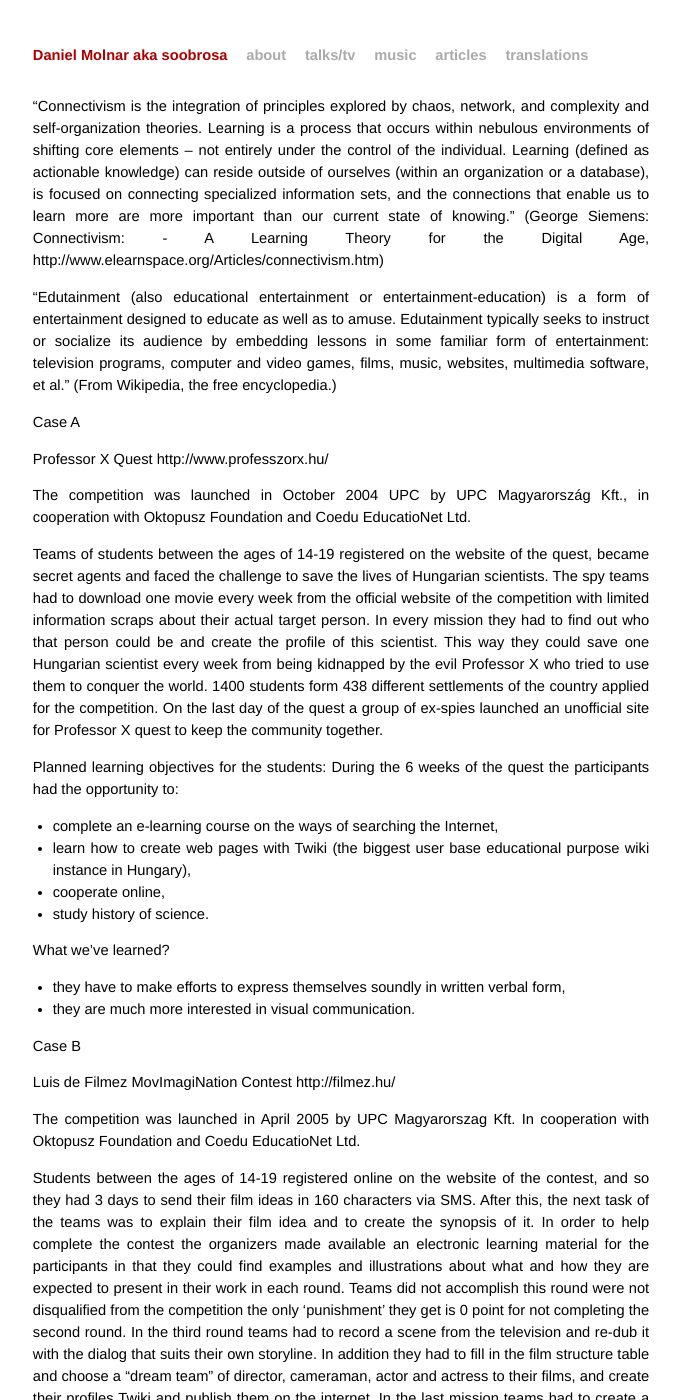
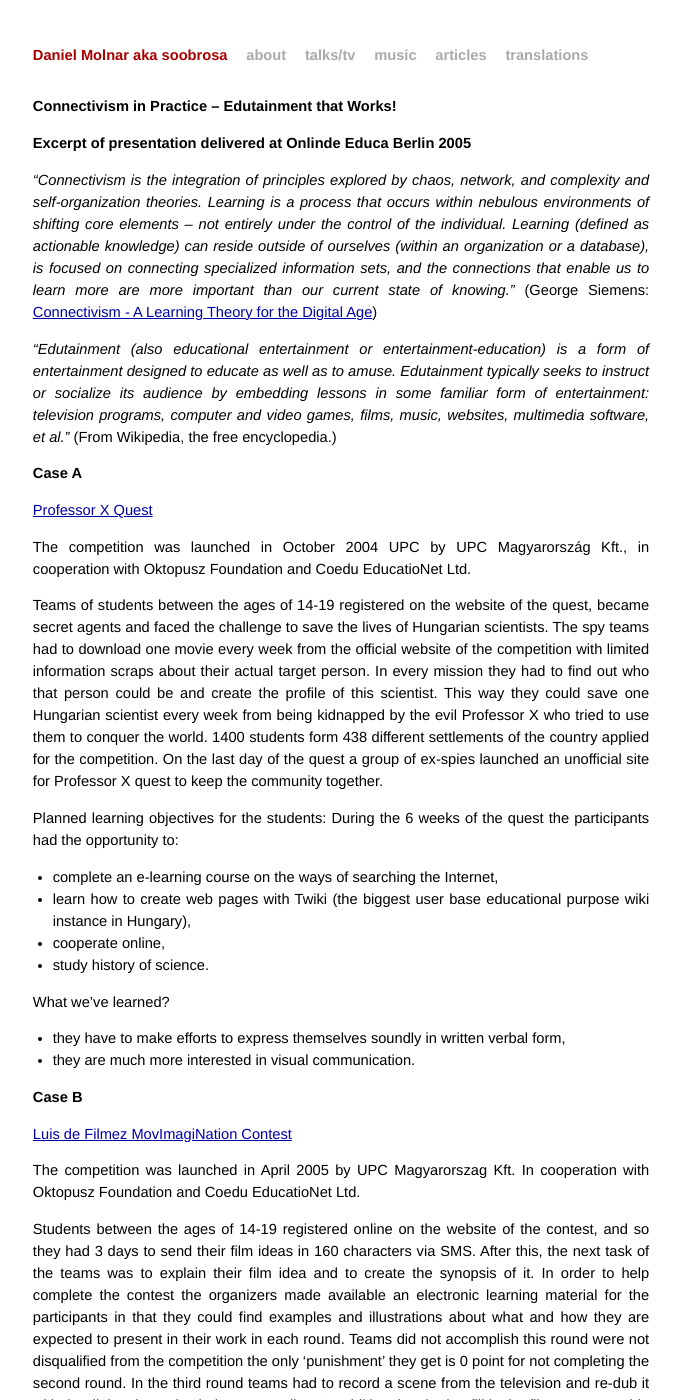
Before and after one commit to mojombo/mojombo.github.io, a Jekyll site: the page built from _posts/2005-12-01-online-educa-edutainment.md, in a window 1280 px wide and 1400 px high. Shown: the whole window, without its empty margins (299-980 px from the left). Built offline with Jekyll 4.4.1, drawn with Linux system fonts in a browser that asks for light colours; some of the changed text lies outside the part shown.

Commit message:
Update 2005-12-01-online-educa-edutainment.md

```diff
--- a/_posts/2005-12-01-online-educa-edutainment.md
+++ b/_posts/2005-12-01-online-educa-edutainment.md
@@ -4,14 +4,18 @@
 category: post
 ---
 
-"Connectivism is the integration of principles explored by chaos,  network, and complexity and self-organization theories. Learning  is a process that occurs within nebulous environments of  shifting core elements – not entirely under the control of the  individual. Learning (defined as actionable knowledge) can  reside outside of ourselves (within an organization or a  database), is focused on connecting specialized information  sets, and the connections that enable us to learn more are more  important than our current state of knowing." (George Siemens: Connectivism: - A Learning Theory for the  Digital Age, http://www.elearnspace.org/Articles/connectivism.htm)
+Connectivism in Practice – Edutainment that Works!
+-
 
-"Edutainment (also educational entertainment or  entertainment-education) is a form of entertainment designed to  educate as well as to amuse. Edutainment typically seeks to  instruct or socialize its audience by embedding lessons in some  familiar form of entertainment: television programs, computer  and video games, films, music, websites, multimedia software, et  al." (From Wikipedia, the free encyclopedia.)
+**Excerpt of presentation delivered at Onlinde Educa Berlin 2005**
 
-Case A
+_"Connectivism is the integration of principles explored by chaos,  network, and complexity and self-organization theories. Learning  is a process that occurs within nebulous environments of  shifting core elements – not entirely under the control of the  individual. Learning (defined as actionable knowledge) can  reside outside of ourselves (within an organization or a  database), is focused on connecting specialized information  sets, and the connections that enable us to learn more are more  important than our current state of knowing."_ (George Siemens: [Connectivism - A Learning Theory for the  Digital Age](http://www.elearnspace.org/Articles/connectivism.htm))
 
-Professor X Quest
-http://www.professzorx.hu/
+_"Edutainment (also educational entertainment or  entertainment-education) is a form of entertainment designed to  educate as well as to amuse. Edutainment typically seeks to  instruct or socialize its audience by embedding lessons in some  familiar form of entertainment: television programs, computer  and video games, films, music, websites, multimedia software, et  al."_ (From Wikipedia, the free encyclopedia.)
+
+**Case A**
+
+[Professor X Quest](http://hirek.prim.hu/cikk/42488/)
 
 The competition was launched in October 2004 UPC by UPC Magyarország Kft., in cooperation with Oktopusz Foundation and Coedu EducatioNet Ltd.
 
@@ -28,10 +32,9 @@
 - they have to make efforts to express themselves soundly in written verbal form,
 - they are much more interested in visual communication.
 
-Case B
+**Case B**
 
-Luis de Filmez MovImagiNation Contest
-http://filmez.hu/
+[Luis de Filmez MovImagiNation Contest](http://www.technokrata.hu/kutyuk/2005/04/20/kozel-1100-diak-egy-uj-magyar-online-versenyen/)
 
 The competition was launched in April 2005 by UPC Magyarorszag Kft. In cooperation with Oktopusz Foundation and Coedu EducatioNet Ltd.
 
```
Also changed, not shown: other parts of _posts/2005-12-01-online-educa-edutainment.md (+2 -7 lines).
